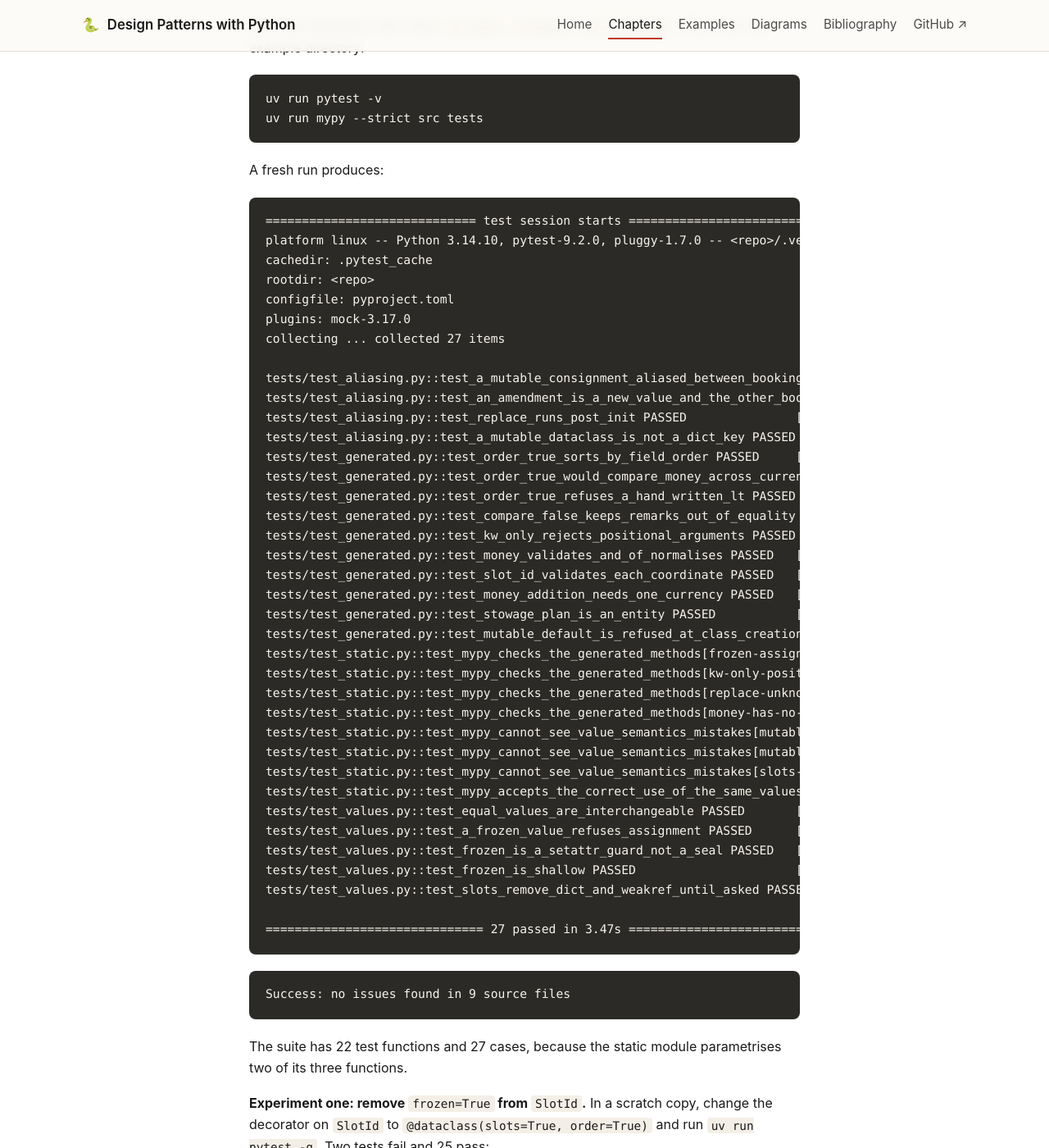
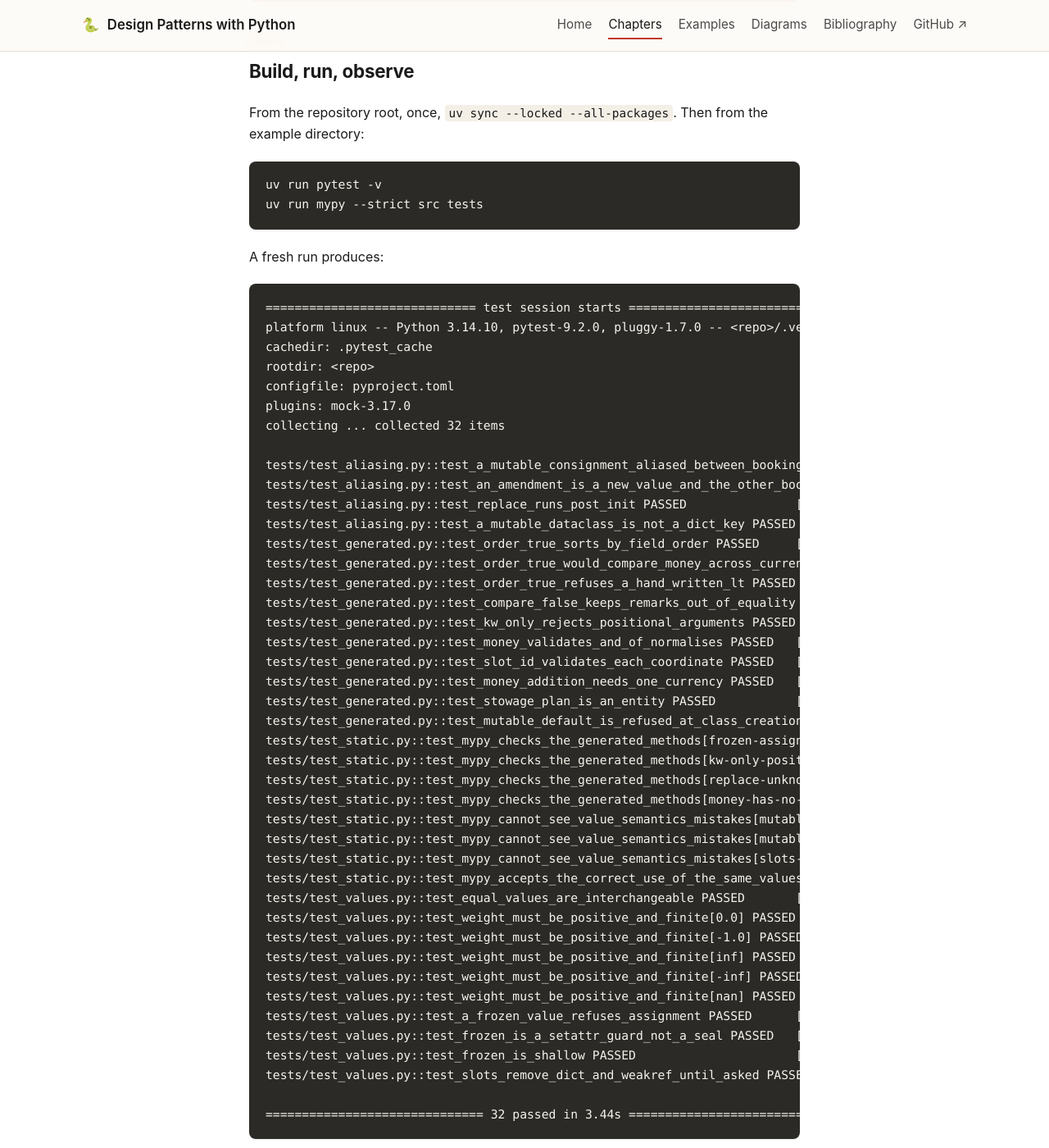
Before and after one commit to patterncatalyst/design-patterns-with-python, a Jekyll site: the page built from _docs/08-dataclasses-and-value-semantics.md, in a window 1280 px wide and 1400 px high, scrolled down 9066 px. Shown: the whole window at 82% size. Built offline with Jekyll 4.4.1, drawn with Linux system fonts in a browser that asks for light colours; some of the changed text lies outside the part shown.

Commit message:
fix(r04): repair round 1 (credit Ramalho, attributed quotations, error messages, real experiment output, kw_only and finite-weight witnesses)

````diff
--- a/_docs/08-dataclasses-and-value-semantics.md
+++ b/_docs/08-dataclasses-and-value-semantics.md
@@ -19,7 +19,7 @@ By the end of this chapter you can:
 
 ## Why this matters
 
-Three failures share a cause. A consignment is shared by two booking requests, and a clerk reweighs it for one of them. The other request now shows the new weight, because both hold the same object. A stowage slot is a bay, a row and a tier, and a lookup of the reservation for slot 1-0-1 finds nothing, because the two `SlotId` objects that spell it are different objects. A stowage plan is copied for a what-if and the copy books a slot the original also holds, because the two plans share one reservation table.
+Three failures share a cause. A consignment is shared by two booking requests, and a clerk reweighs it for one of them. The other request now shows the new weight, because both hold the same object. A stowage slot is a bay, a row and a tier, and a mutable `SlotId` can't key the reservation table at all: building the dict raises `TypeError`. Two stowage plans need a reservation table each: if they shared one default table, a slot reserved in one would show as taken in the other.
 
 Each is the same question answered wrongly: is this thing a value, defined by its content, or an entity, defined by its identity? A value should compare by content, be safe to share and work as a dictionary key. An entity should not. The old way to get a value was a class written out by hand. In Python 3.14 one decorator writes most of it, and the parts it doesn't write are the parts that need judgement.
 
@@ -29,13 +29,13 @@ Read the figure from the top. The accent box is the one line the author writes.
 
 ## Value Object: the force and the structure
 
-Martin Fowler's *Patterns of Enterprise Application Architecture* (2002) catalogues Value Object as a small object, such as money or a date range, whose equality rests on its fields and not on identity. Eric Evans's *Domain-Driven Design* (2003) draws the same line from the modelling side: an entity is tracked by who it is, and a value object is described by what it is. Both treat it as a design decision about the domain, and neither is a Gang of Four catalogue entry.
+Martin Fowler's *Patterns of Enterprise Application Architecture* (2002) catalogues Value Object as "a small simple object, like money or a date range, whose equality isn't based on identity." Eric Evans's *Domain-Driven Design* (2003) draws the same line from the modelling side: an entity is tracked by who it is, and a value object is described by what it is. Both treat it as a design decision about the domain, and it isn't a Gang of Four catalogue entry.
 
 The force is four needs at once. Two values with the same content should be equal. A value should be shareable without defensive copies. It should work as a dictionary key or set member. An invariant, such as a positive weight, should hold for as long as the value exists.
 
 The structure that pattern calls for, written by hand, is private fields with read accessors, a constructor that checks the invariant, an `__eq__` and `__hash__` pair that must be kept in step, and methods that return a modified copy. Each piece is correct and none is interesting, and the pair that has to stay in step is the one that drifts.
 
-This pattern dissolves. A feature resolves the force without the pattern's structure: one `@dataclass(frozen=True, slots=True)` declaration produces the constructor, `repr`, equality, hash and an assignment guard, and `dataclasses.replace` is the copy-with-change method. Python 3.14's dataclasses are specified in [PEP 557](https://peps.python.org/pep-0557/) and the [`dataclasses` documentation](https://docs.python.org/3/library/dataclasses.html), which are the sources for the generated behaviour below. What remains is the part no decorator can supply.
+This pattern dissolves. A feature resolves the force without the pattern's structure: one `@dataclass(frozen=True, slots=True)` declaration produces the constructor, `repr`, equality, hash and an assignment guard, and `dataclasses.replace` is the copy-with-change method. Dataclasses arrived with [PEP 557](https://peps.python.org/pep-0557/) in Python 3.7; the [`dataclasses` documentation](https://docs.python.org/3/library/dataclasses.html) covers the current behaviour, including `slots`, `kw_only` and `weakref_slot`, added later, and is the source for the generated behaviour below. What remains is the part no decorator can supply.
 
 ## One declaration: frozen and slotted
 
@@ -49,11 +49,11 @@ class Weight:
     kilograms: float
 
     def __post_init__(self) -> None:
-        if not self.kilograms > 0:
+        if not (math.isfinite(self.kilograms) and self.kilograms > 0):
             raise ValueError(f"kilograms must be positive, got {self.kilograms}")
 ```
 
-The decorator writes `__init__`, `__repr__`, `__eq__`, `__hash__` and the ordering methods, and with `frozen=True` it writes a `__setattr__` and `__delattr__` that raise `FrozenInstanceError`. `test_a_frozen_value_refuses_assignment` assigns to `kilograms` and matches the message `cannot assign to field 'kilograms'`. The same assignment is a static error. `test_mypy_checks_the_generated_methods[frozen-assignment]` runs this through `mypy --strict`:
+The check rejects zero, negative, infinite and NaN weights, since `inf > 0` is true and would otherwise pass. The decorator writes `__init__`, `__repr__`, `__eq__`, `__hash__` and the ordering methods, and with `frozen=True` it writes a `__setattr__` and `__delattr__` that raise `FrozenInstanceError`. `test_a_frozen_value_refuses_assignment` assigns to `kilograms` and matches the message `cannot assign to field 'kilograms'`. The same assignment is a static error. `test_mypy_checks_the_generated_methods[frozen-assignment]` runs this through `mypy --strict`:
 
 ```python
 def reweigh(w: Weight) -> None:
@@ -70,7 +70,7 @@ Frozen is a guard on attribute assignment and nothing more. `test_frozen_is_a_se
 
 A dataclass with `eq=True` generates `__eq__`. What it does about `__hash__` depends on `frozen`. With `frozen=True` it generates a hash from the fields, so equal values hash equal and `{slot: reservation}` finds its entry. With `eq=True` and no `frozen`, the class is mutable, so the decorator sets `__hash__` to `None` rather than offer a hash that changes under the key.
 
-The fixture `_MutableSlotId` in `tests/test_aliasing.py` is a `SlotId` without `frozen`. `test_a_mutable_dataclass_is_not_a_dict_key` checks that its hash is `None` and that building `{slot: "held"}` raises `TypeError`. On Python 3.14.10 the message reads `cannot use '_MutableSlotId' as a dict key (unhashable type: '_MutableSlotId')`. Under pytest's importlib mode the first name is module-qualified, so the test matches only the stable `unhashable type: '_MutableSlotId'` part. mypy doesn't flag it: `test_mypy_cannot_see_value_semantics_mistakes[mutable-dict-key]` annotates `dict[MutableSlotId, str]` and builds one, and `--strict` exits 0 with no output. The failure shows up when the code runs, which is a reason to keep a test that puts two equal values in a set.
+The fixture `_MutableSlotId` in `tests/test_aliasing.py` is a `SlotId` without `frozen`. `test_a_mutable_dataclass_is_not_a_dict_key` checks that its hash is `None` and that building `{slot: "held"}` raises `TypeError`. On Python 3.14 the message names the class twice, first by its module-qualified name, for example `cannot use 'test_aliasing._MutableSlotId' as a dict key (unhashable type: '_MutableSlotId')`, so the test matches only the stable `unhashable type: '_MutableSlotId'` part. mypy doesn't flag it: `test_mypy_cannot_see_value_semantics_mistakes[mutable-dict-key]` annotates `dict[MutableSlotId, str]` and builds one, and `--strict` exits 0 with no output. The failure shows up when the code runs, which is a reason to keep a test that puts two equal values in a set.
 
 Frozen is also shallow. `_FrozenWithList` has one field, `codes: list[str]`. `test_frozen_is_shallow` appends to that list through a frozen instance, and the value changes. Hashing it raises `TypeError` with `unhashable type: 'list'`. The class is frozen and still isn't a value, because a field is mutable. The repair is a field type that is itself immutable: `tuple[str, ...]` in place of `list[str]`, `frozenset` in place of `set`. Frozen can't check this for you.
 
@@ -190,62 +190,70 @@ cachedir: .pytest_cache
 rootdir: <repo>
 configfile: pyproject.toml
 plugins: mock-3.17.0
-collecting ... collected 27 items
+collecting ... collected 32 items
 
 tests/test_aliasing.py::test_a_mutable_consignment_aliased_between_bookings_changes_both PASSED [  3%]
-tests/test_aliasing.py::test_an_amendment_is_a_new_value_and_the_other_booking_keeps_the_old PASSED [  7%]
-tests/test_aliasing.py::test_replace_runs_post_init PASSED               [ 11%]
-tests/test_aliasing.py::test_a_mutable_dataclass_is_not_a_dict_key PASSED [ 14%]
-tests/test_generated.py::test_order_true_sorts_by_field_order PASSED     [ 18%]
-tests/test_generated.py::test_order_true_would_compare_money_across_currencies PASSED [ 22%]
-tests/test_generated.py::test_order_true_refuses_a_hand_written_lt PASSED [ 25%]
-tests/test_generated.py::test_compare_false_keeps_remarks_out_of_equality PASSED [ 29%]
-tests/test_generated.py::test_kw_only_rejects_positional_arguments PASSED [ 33%]
-tests/test_generated.py::test_money_validates_and_of_normalises PASSED   [ 37%]
-tests/test_generated.py::test_slot_id_validates_each_coordinate PASSED   [ 40%]
-tests/test_generated.py::test_money_addition_needs_one_currency PASSED   [ 44%]
-tests/test_generated.py::test_stowage_plan_is_an_entity PASSED           [ 48%]
-tests/test_generated.py::test_mutable_default_is_refused_at_class_creation PASSED [ 51%]
-tests/test_static.py::test_mypy_checks_the_generated_methods[frozen-assignment] PASSED [ 55%]
-tests/test_static.py::test_mypy_checks_the_generated_methods[kw-only-positional] PASSED [ 59%]
-tests/test_static.py::test_mypy_checks_the_generated_methods[replace-unknown-field] PASSED [ 62%]
-tests/test_static.py::test_mypy_checks_the_generated_methods[money-has-no-order] PASSED [ 66%]
-tests/test_static.py::test_mypy_cannot_see_value_semantics_mistakes[mutable-dict-key] PASSED [ 70%]
-tests/test_static.py::test_mypy_cannot_see_value_semantics_mistakes[mutable-default] PASSED [ 74%]
-tests/test_static.py::test_mypy_cannot_see_value_semantics_mistakes[slots-weakref] PASSED [ 77%]
-tests/test_static.py::test_mypy_accepts_the_correct_use_of_the_same_values PASSED [ 81%]
-tests/test_values.py::test_equal_values_are_interchangeable PASSED       [ 85%]
-tests/test_values.py::test_a_frozen_value_refuses_assignment PASSED      [ 88%]
-tests/test_values.py::test_frozen_is_a_setattr_guard_not_a_seal PASSED   [ 92%]
+tests/test_aliasing.py::test_an_amendment_is_a_new_value_and_the_other_booking_keeps_the_old PASSED [  6%]
+tests/test_aliasing.py::test_replace_runs_post_init PASSED               [  9%]
+tests/test_aliasing.py::test_a_mutable_dataclass_is_not_a_dict_key PASSED [ 12%]
+tests/test_generated.py::test_order_true_sorts_by_field_order PASSED     [ 15%]
+tests/test_generated.py::test_order_true_would_compare_money_across_currencies PASSED [ 18%]
+tests/test_generated.py::test_order_true_refuses_a_hand_written_lt PASSED [ 21%]
+tests/test_generated.py::test_compare_false_keeps_remarks_out_of_equality PASSED [ 25%]
+tests/test_generated.py::test_kw_only_rejects_positional_arguments PASSED [ 28%]
+tests/test_generated.py::test_money_validates_and_of_normalises PASSED   [ 31%]
+tests/test_generated.py::test_slot_id_validates_each_coordinate PASSED   [ 34%]
+tests/test_generated.py::test_money_addition_needs_one_currency PASSED   [ 37%]
+tests/test_generated.py::test_stowage_plan_is_an_entity PASSED           [ 40%]
+tests/test_generated.py::test_mutable_default_is_refused_at_class_creation PASSED [ 43%]
+tests/test_static.py::test_mypy_checks_the_generated_methods[frozen-assignment] PASSED [ 46%]
+tests/test_static.py::test_mypy_checks_the_generated_methods[kw-only-positional] PASSED [ 50%]
+tests/test_static.py::test_mypy_checks_the_generated_methods[replace-unknown-field] PASSED [ 53%]
+tests/test_static.py::test_mypy_checks_the_generated_methods[money-has-no-order] PASSED [ 56%]
+tests/test_static.py::test_mypy_cannot_see_value_semantics_mistakes[mutable-dict-key] PASSED [ 59%]
+tests/test_static.py::test_mypy_cannot_see_value_semantics_mistakes[mutable-default] PASSED [ 62%]
+tests/test_static.py::test_mypy_cannot_see_value_semantics_mistakes[slots-weakref] PASSED [ 65%]
+tests/test_static.py::test_mypy_accepts_the_correct_use_of_the_same_values PASSED [ 68%]
+tests/test_values.py::test_equal_values_are_interchangeable PASSED       [ 71%]
+tests/test_values.py::test_weight_must_be_positive_and_finite[0.0] PASSED [ 75%]
+tests/test_values.py::test_weight_must_be_positive_and_finite[-1.0] PASSED [ 78%]
+tests/test_values.py::test_weight_must_be_positive_and_finite[inf] PASSED [ 81%]
+tests/test_values.py::test_weight_must_be_positive_and_finite[-inf] PASSED [ 84%]
+tests/test_values.py::test_weight_must_be_positive_and_finite[nan] PASSED [ 87%]
+tests/test_values.py::test_a_frozen_value_refuses_assignment PASSED      [ 90%]
+tests/test_values.py::test_frozen_is_a_setattr_guard_not_a_seal PASSED   [ 93%]
 tests/test_values.py::test_frozen_is_shallow PASSED                      [ 96%]
 tests/test_values.py::test_slots_remove_dict_and_weakref_until_asked PASSED [100%]
 
-============================== 27 passed in 3.47s ==============================
+============================== 32 passed in 3.44s ==============================
 ```
 
 ```text
 Success: no issues found in 9 source files
 ```
 
-The suite has 22 test functions and 27 cases, because the static module parametrises two of its three functions.
+The suite has 23 test functions and 32 cases, because the static module parametrises two of its three functions and the weight test runs five values.
 
-**Experiment one: remove `frozen=True` from `SlotId`.** In a scratch copy, change the decorator on `SlotId` to `@dataclass(slots=True, order=True)` and run `uv run pytest -q`. Two tests fail and 25 pass:
+**Experiment one: remove `frozen=True` from `SlotId`.** In a scratch copy, change the decorator on `SlotId` to `@dataclass(slots=True, order=True)` and run `uv run pytest -q`. Two tests fail and 30 pass. Filtering the output to the assertion lines and the summary, with `uv run pytest -q | grep -E '^(E  |FAILED|[0-9]+ (passed|failed))'`, gives:
 
 ```text
+E       TypeError: cannot use 'value_semantics.values.SlotId' as a dict key (unhashable type: 'SlotId')
+E           TypeError: unhashable type: 'SlotId'
 FAILED tests/test_generated.py::test_stowage_plan_is_an_entity - TypeError: c...
-FAILED tests/test_values.py::test_equal_values_are_interchangeable - TypeError: unhashable type: 'SlotId'
-2 failed, 25 passed in 3.57s
+FAILED tests/test_values.py::test_equal_values_are_interchangeable - TypeErro...
+2 failed, 30 passed in 3.44s
 ```
 
-The first failure is raised inside `StowagePlan.reserve`: `TypeError: cannot use 'value_semantics.values.SlotId' as a dict key (unhashable type: 'SlotId')`. The second is `hash(left)` in the equality test. The dict-key test doesn't fail, because it uses its own fixture and not `SlotId`. mypy reports `Success: no issues found in 9 source files`: nothing in the type system connects `frozen` to the dictionary the plan keeps. Restore the decorator.
+The first failure is raised inside `StowagePlan.reserve`, and the second is `hash(left)` in the equality test. The dict-key test doesn't fail, because it uses its own fixture and not `SlotId`. mypy reports `Success: no issues found in 9 source files`: nothing in the type system connects `frozen` to the dictionary the plan keeps. Restore the decorator.
 
-**Experiment two: add `order=True` to `Money`.** Change its decorator to `@dataclass(frozen=True, slots=True, order=True)` and run both commands. pytest reports two failures:
+**Experiment two: add `order=True` to `Money`.** Change its decorator to `@dataclass(frozen=True, slots=True, order=True)` and run both commands. pytest reports two failures, shown with the same filter:
 
 ```text
 E       Failed: DID NOT RAISE TypeError
+E       assert 0 == 1
 FAILED tests/test_generated.py::test_order_true_would_compare_money_across_currencies
 FAILED tests/test_static.py::test_mypy_checks_the_generated_methods[money-has-no-order]
-2 failed, 25 passed in 3.57s
+2 failed, 30 passed in 3.47s
 ```
 
 The first test expected `<` on two `Money` values to raise and it now succeeds across currencies. The second expected exit status 1 from mypy and got 0. The member's own mypy run adds one error:
@@ -254,7 +262,7 @@ The first test expected `<` on two `Money` values to raise and it now succeeds a
 tests/test_generated.py:27: error: Unused "type: ignore" comment  [unused-ignore]
 ```
 
-The `# type: ignore[operator]` that suppressed the comparison error has nothing left to suppress, so strict mode reports the line. Three signals, one cause. Restore the decorator.
+The `# type: ignore[operator]` that suppressed the comparison error has nothing left to suppress, so strict mode reports the line. Restore the decorator.
 
 ## For deeper coverage
 
--- a/bibliography.html
+++ b/bibliography.html
@@ -61,7 +61,7 @@ description: The books behind this book's opinions on design patterns, SOLID pri
                     <td>Design patterns</td>
                 </tr>
                 <tr>
-                    <td><a href="https://www.informit.com/store/domain-driven-design-tackling-complexity-in-the-heart-9780321125217" rel="noopener">Domain-Driven Design: Tackling Complexity in the Heart of Software</a><br><small>The source for entities and value objects, behind the value-semantics discussion of what a type is compared and shared by.</small></td>
+                    <td><a href="https://www.informit.com/store/domain-driven-design-tackling-complexity-in-the-heart-9780321125217" rel="noopener">Domain-Driven Design: Tackling Complexity in the Heart of Software</a><br><small>Develops entities and value objects as modelling tools, behind the value-semantics discussion of what a type is compared and shared by.</small></td>
                     <td>Eric Evans</td>
                     <td>Addison-Wesley</td>
                     <td>2003</td>
````
Also changed, not shown: other parts of _docs/08-dataclasses-and-value-semantics.md (+1 -1 lines), _docs/07-the-data-model.md (+14 -12 lines), _plans/reconciliation-plan.md (+1 -1 lines), examples/07-the-data-model/README.md (+3 -2 lines), examples/08-dataclasses-and-value-semantics/README.md (+4 -1 lines), 3 other files.
